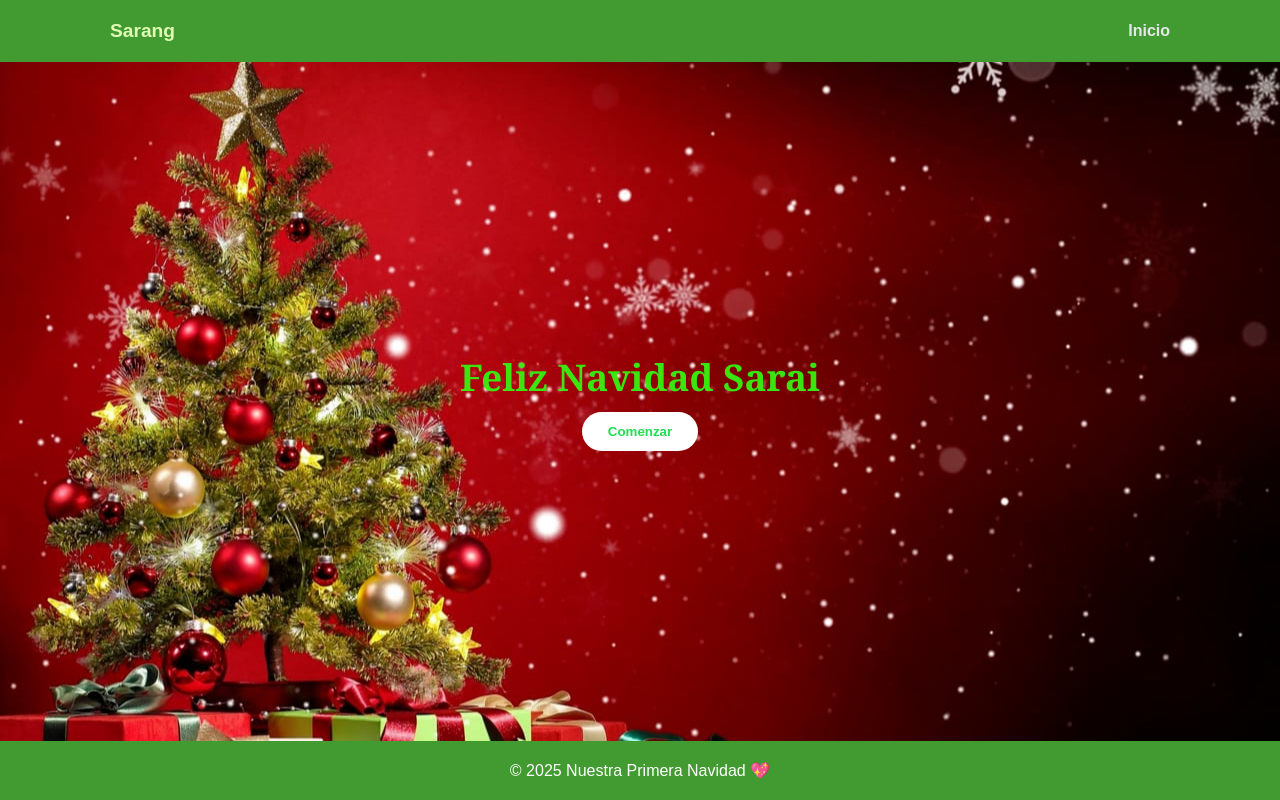
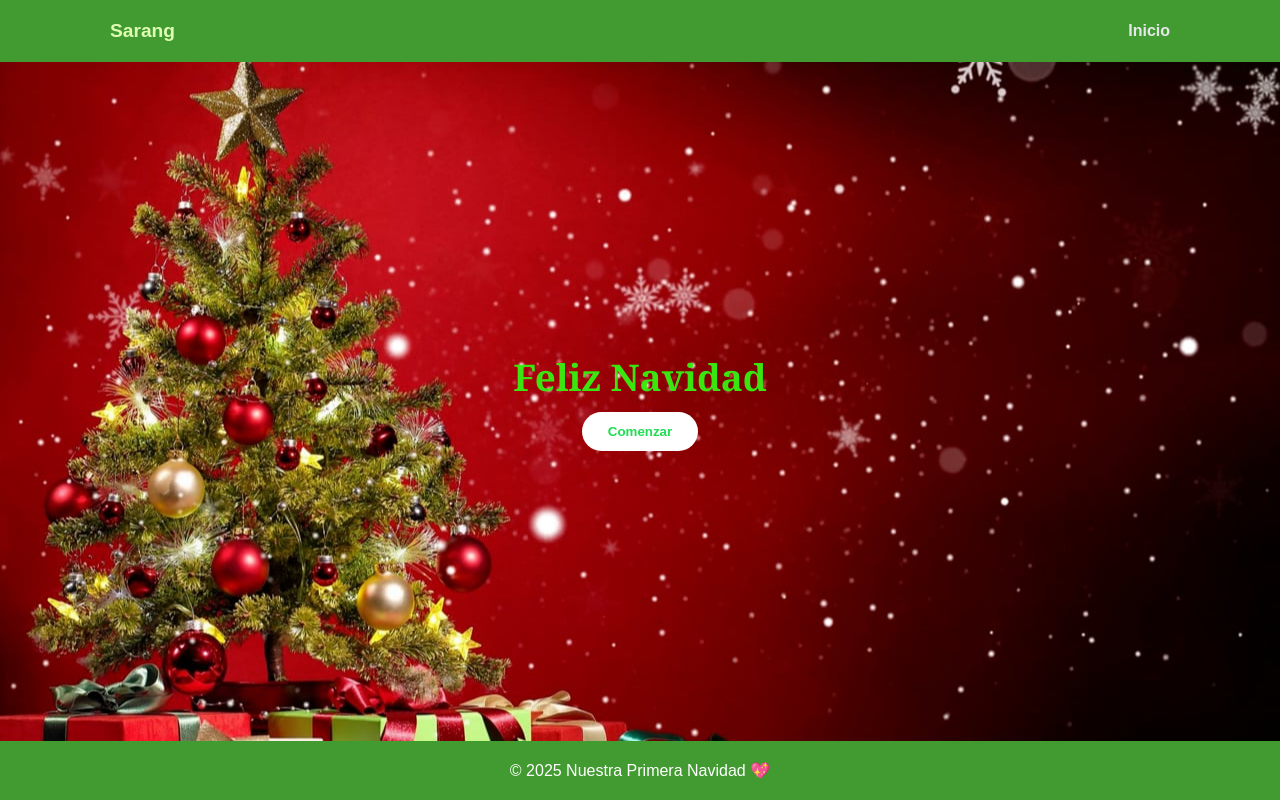
Before and after one commit to RafaConde17/CartaNavidad, a plain HTML site: page index.html in a window 1280 px wide. Drawn offline with Linux system fonts and the light colour scheme.

Commit message:
version2 html
Updated the hero section and popup content.

```diff
--- a/index.html
+++ b/index.html
@@ -29,7 +29,10 @@
 <!-- Hero principal -->
 <section class="hero">
     <div class="container hero-content">
-        <h2>Feliz Navidad Sarai</h2>
+        <h2>Feliz Navidad</h2>
+
+
+
 
       <button id="btnComenzar" class="btn">Comenzar</button>
 
```
